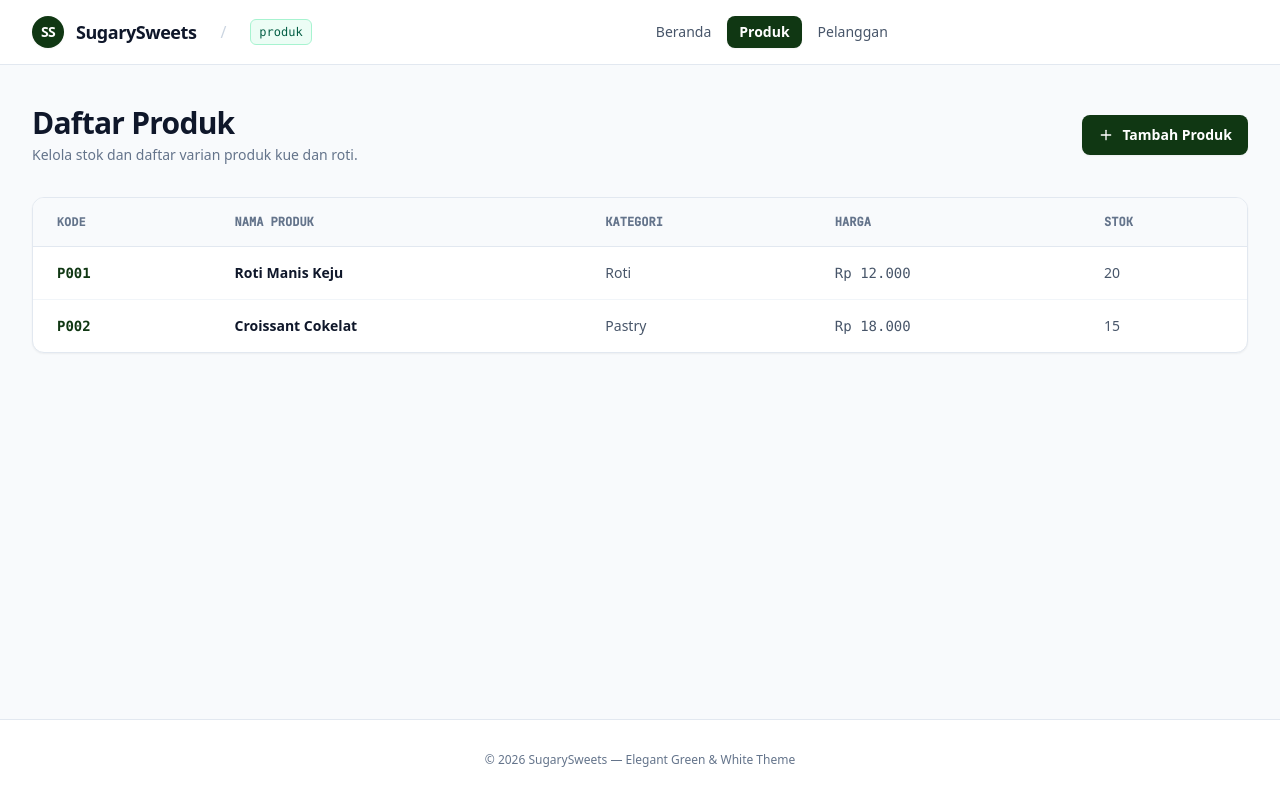
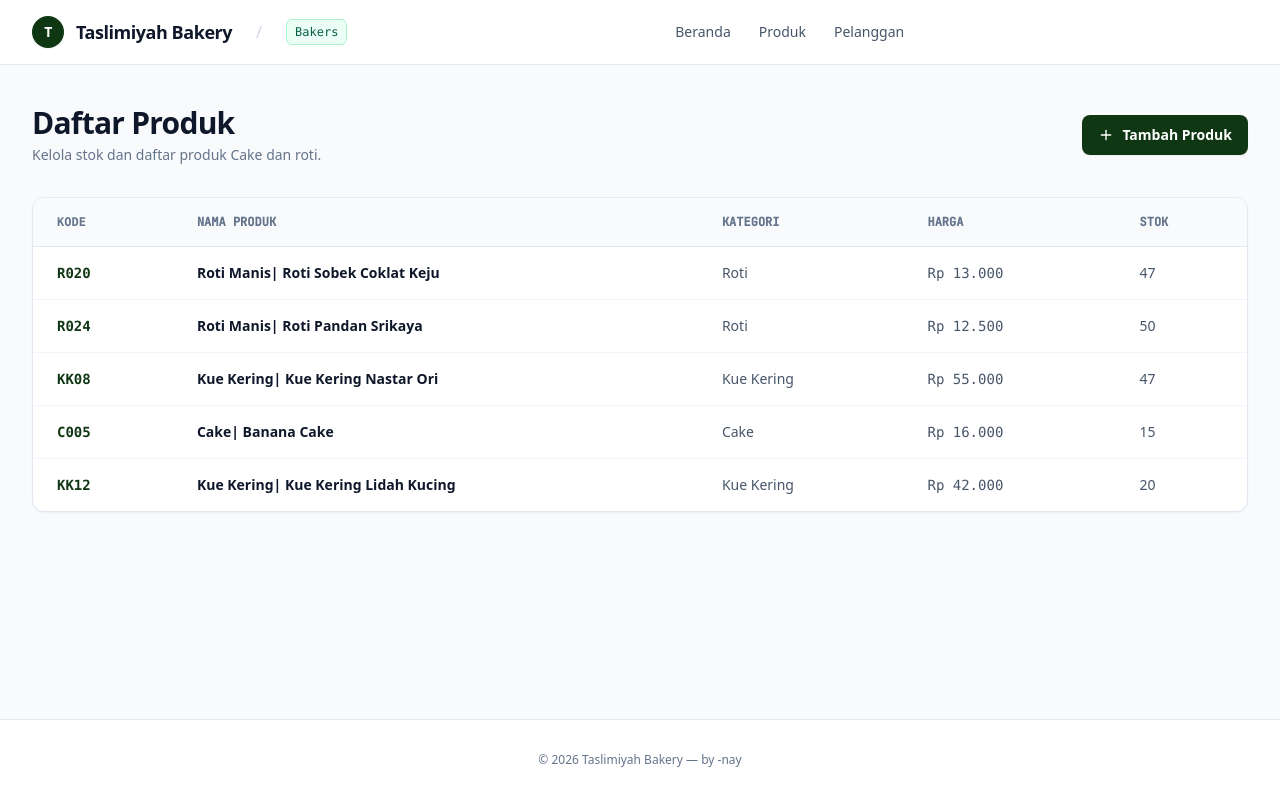
Before and after one commit to naylamazzaya577-lab/PMRGWEB-3, a PHP site: page /JS6_SS/produk/ListProduk.html in a window 1280 px wide. Run offline with PHP 8.4, Linux system fonts and the light colour scheme; some libraries are stand-ins or nearby versions.

```diff
--- a/JS6_SS/assets/css/style.css
+++ b/JS6_SS/assets/css/style.css
@@ -8,7 +8,6 @@ code, th {
     font-family: 'JetBrains Mono', monospace;
 }
 
-/* Custom scrollbar ala Vercel */
 ::-webkit-scrollbar {
     width: 6px;
     height: 6px;
@@ -17,7 +16,7 @@ code, th {
     background: #000;
 }
 ::-webkit-scrollbar-thumb {
-    background: #27272a;
+    background: #6666a6;
     border-radius: 3px;
 }
 ::-webkit-scrollbar-thumb:hover {
--- a/JS6_SS/produk/ListProduk.html
+++ b/JS6_SS/produk/ListProduk.html
@@ -3,7 +3,7 @@
 <head>
     <meta charset="UTF-8">
     <meta name="viewport" content="width=device-width, initial-scale=1.0">
-    <title>SugarySweets | Daftar Produk</title>
+    <title>Taslimiyah Bakery | Daftar Produk</title>
     <script src="https://cdn.tailwindcss.com"></script>
     <script>
         tailwind.config = {
@@ -27,30 +27,45 @@
 </head>
 <body class="bg-lightbg text-slate-800 min-h-screen flex flex-col font-sans antialiased selection:bg-darkgreen selection:text-white">
 
+ <!-- Header Navigation-->
 <header class="border-b border-slate-200 bg-white/90 backdrop-blur-md sticky top-0 z-50">
     <div class="max-w-7xl mx-auto px-4 sm:px-6 lg:px-8 h-16 flex items-center justify-between">
-            <div class="flex items-center space-x-6">
+        <div class="flex items-center space-x-3 sm:space-x-6">
             <a href="../index.html" class="flex items-center space-x-3 group">
                 <div class="w-8 h-8 rounded-full bg-darkgreen text-white flex items-center justify-center font-bold text-sm tracking-tighter shadow-sm">
-                        SS
+                    T
                 </div>
-                    <span class="font-bold text-lg tracking-tight text-slate-900 group-hover:text-darkgreen transition-colors">SugarySweets</span>
+                <span class="font-bold text-lg tracking-tight text-slate-900 group-hover:text-darkgreen transition-colors">Taslimiyah Bakery</span>
             </a>
             <span class="text-slate-300">/</span>
-                <span class="text-xs font-mono px-2 py-1 rounded-md bg-emerald-50 border border-emerald-200 text-emerald-800 font-medium">produk</span>
+            <span class="text-xs font-mono px-2 py-1 rounded-md bg-emerald-50 border border-emerald-200 text-emerald-800 font-medium"> Bakers </span>
         </div>
 
         <nav class="hidden md:flex items-center space-x-1 text-sm font-medium">
             <a href="../index.html" class="px-3 py-1.5 rounded-lg text-slate-600 hover:text-darkgreen hover:bg-slate-100 transition-colors">Beranda</a>
-                <a href="ListProduk.html" class="px-3 py-1.5 rounded-lg text-white bg-darkgreen font-semibold shadow-sm">Produk</a>
+            <a href="../produk/ListProduk.html" class="px-3 py-1.5 rounded-lg text-slate-600 hover:text-darkgreen hover:bg-slate-100 transition-colors">Produk</a>
             <a href="../pelanggan/ListPelanggan.html" class="px-3 py-1.5 rounded-lg text-slate-600 hover:text-darkgreen hover:bg-slate-100 transition-colors">Pelanggan</a>
         </nav>
 
-            <div class="flex items-center space-x-3">
+        <div class="flex items-center space-x-2">
             <a href="https://github.com" target="_blank" class="p-2 text-slate-500 hover:text-darkgreen rounded-lg hover:bg-slate-100 transition-colors">
                 <i data-lucide="github" class="w-5 h-5"></i>
             </a>
+
+            <button id="menu-btn" class="md:hidden p-2 text-slate-600 hover:text-darkgreen hover:bg-slate-100 rounded-lg transition-colors focus:outline-none">
+                <i data-lucide="menu" class="w-6 h-6"></i>
+            </button>
         </div>
+    </div>
+
+<!-- Menu Dropdown Mobile  -->
+<div id="mobile-menu" class="hidden md:hidden absolute right-4 top-16 w-48 bg-white border border-slate-200 rounded-xl p-2 shadow-xl z-50 flex flex-col space-y-1">
+    <a href="../index.html" class="block px-4 py-2.5 rounded-lg text-slate-700 hover:text-white hover:bg-darkgreen text-sm font-medium transition-colors">
+        Beranda </a>
+    <a href="ListProduk.html" class="block px-4 py-2.5 rounded-lg text-white bg-darkgreen text-sm font-medium transition-colors">
+        Produk</a>
+    <a href="../pelanggan/ListPelanggan.html" class="block px-4 py-2.5 rounded-lg text-slate-700 hover:text-white hover:bg-darkgreen text-sm font-medium transition-colors">
+        Pelanggan</a>
 </div>
 </header>
 
@@ -58,7 +73,7 @@
         <div class="flex flex-col sm:flex-row sm:items-center justify-between gap-4 mb-8">
             <div>
                 <h1 class="text-2xl sm:text-3xl font-bold tracking-tight text-slate-900">Daftar Produk</h1>
-                <p class="text-slate-500 text-sm mt-1">Kelola stok dan daftar varian produk kue dan roti.</p>
+                <p class="text-slate-500 text-sm mt-1">Kelola stok dan daftar produk Cake dan roti.</p>
             </div>
             <a href="TambahProduk.html" class="inline-flex items-center space-x-2 px-4 py-2.5 rounded-lg bg-darkgreen text-white font-semibold text-sm hover:bg-softgreen transition-colors w-fit shadow-sm">
                 <i data-lucide="plus" class="w-4 h-4"></i>
@@ -80,18 +95,39 @@
                     </thead>
                     <tbody class="divide-y divide-slate-100">
                         <tr class="hover:bg-slate-50/80 transition-colors">
-                            <td class="px-6 py-4 font-mono text-darkgreen font-bold">P001</td>
-                            <td class="px-6 py-4 font-semibold text-slate-900">Roti Manis Keju</td>
+                            <td class="px-6 py-4 font-mono text-darkgreen font-bold">R020</td>
+                            <td class="px-6 py-4 font-semibold text-slate-900">Roti Manis| Roti Sobek Coklat Keju</td>
                             <td class="px-6 py-4 text-slate-600">Roti</td>
-                            <td class="px-6 py-4 font-mono text-slate-600">Rp 12.000</td>
-                            <td class="px-6 py-4 text-slate-600">20</td>
+                            <td class="px-6 py-4 font-mono text-slate-600">Rp 13.000</td>
+                            <td class="px-6 py-4 text-slate-600">47</td>
                         </tr>
                         <tr class="hover:bg-slate-50/80 transition-colors">
-                            <td class="px-6 py-4 font-mono text-darkgreen font-bold">P002</td>
-                            <td class="px-6 py-4 font-semibold text-slate-900">Croissant Cokelat</td>
-                            <td class="px-6 py-4 text-slate-600">Pastry</td>
-                            <td class="px-6 py-4 font-mono text-slate-600">Rp 18.000</td>
+                            <td class="px-6 py-4 font-mono text-darkgreen font-bold">R024</td>
+                            <td class="px-6 py-4 font-semibold text-slate-900">Roti Manis| Roti Pandan Srikaya</td>
+                            <td class="px-6 py-4 text-slate-600">Roti</td>
+                            <td class="px-6 py-4 font-mono text-slate-600">Rp 12.500</td>
+                            <td class="px-6 py-4 text-slate-600">50</td>
+                        </tr>
+                         <tr class="hover:bg-slate-50/80 transition-colors">
+                            <td class="px-6 py-4 font-mono text-darkgreen font-bold">KK08</td>
+                            <td class="px-6 py-4 font-semibold text-slate-900">Kue Kering| Kue Kering Nastar Ori</td>
+                            <td class="px-6 py-4 text-slate-600">Kue Kering</td>
+                            <td class="px-6 py-4 font-mono text-slate-600">Rp 55.000</td>
+                            <td class="px-6 py-4 text-slate-600">47</td>
+                        </tr>
+                         <tr class="hover:bg-slate-50/80 transition-colors">
+                            <td class="px-6 py-4 font-mono text-darkgreen font-bold">C005</td>
+                            <td class="px-6 py-4 font-semibold text-slate-900">Cake| Banana Cake</td>
+                            <td class="px-6 py-4 text-slate-600">Cake</td>
+                            <td class="px-6 py-4 font-mono text-slate-600">Rp 16.000</td>
                             <td class="px-6 py-4 text-slate-600">15</td>
+                        </tr>
+                         <tr class="hover:bg-slate-50/80 transition-colors">
+                            <td class="px-6 py-4 font-mono text-darkgreen font-bold">KK12</td>
+                            <td class="px-6 py-4 font-semibold text-slate-900">Kue Kering| Kue Kering Lidah Kucing</td>
+                            <td class="px-6 py-4 text-slate-600">Kue Kering</td>
+                            <td class="px-6 py-4 font-mono text-slate-600">Rp 42.000</td>
+                            <td class="px-6 py-4 text-slate-600">20</td>
                         </tr>
                     </tbody>
                 </table>
@@ -100,11 +136,21 @@
     </main>
 
     <footer class="border-t border-slate-200 bg-white py-8 mt-auto text-center text-xs text-slate-500">
-        &copy; 2026 SugarySweets &mdash; Elegant Green & White Theme
+        &copy; 2026 Taslimiyah Bakery &mdash; by -nay
     </footer>
 
     <script>
     lucide.createIcons();
+
+    // Toggle Hamburger Menu
+    const menuBtn = document.getElementById('menu-btn');
+    const mobileMenu = document.getElementById('mobile-menu');
+
+    if (menuBtn && mobileMenu) {
+        menuBtn.addEventListener('click', () => {
+            mobileMenu.classList.toggle('hidden');
+        });
+    }
 </script>
 </body>
 </html>
```
Also changed, not shown: JS6_SS/docs/wireframe.md (+2 -1 lines), JS6_SS/index.html (+62 -25 lines), JS6_SS/pelanggan/ListPelanggan.html (+43 -10 lines), JS6_SS/pelanggan/TambahPelanggan.html (+23 -9 lines), JS6_SS/produk/TambahProduk.html (+26 -11 lines). Lines whose indentation alone changed are shown as unchanged.
